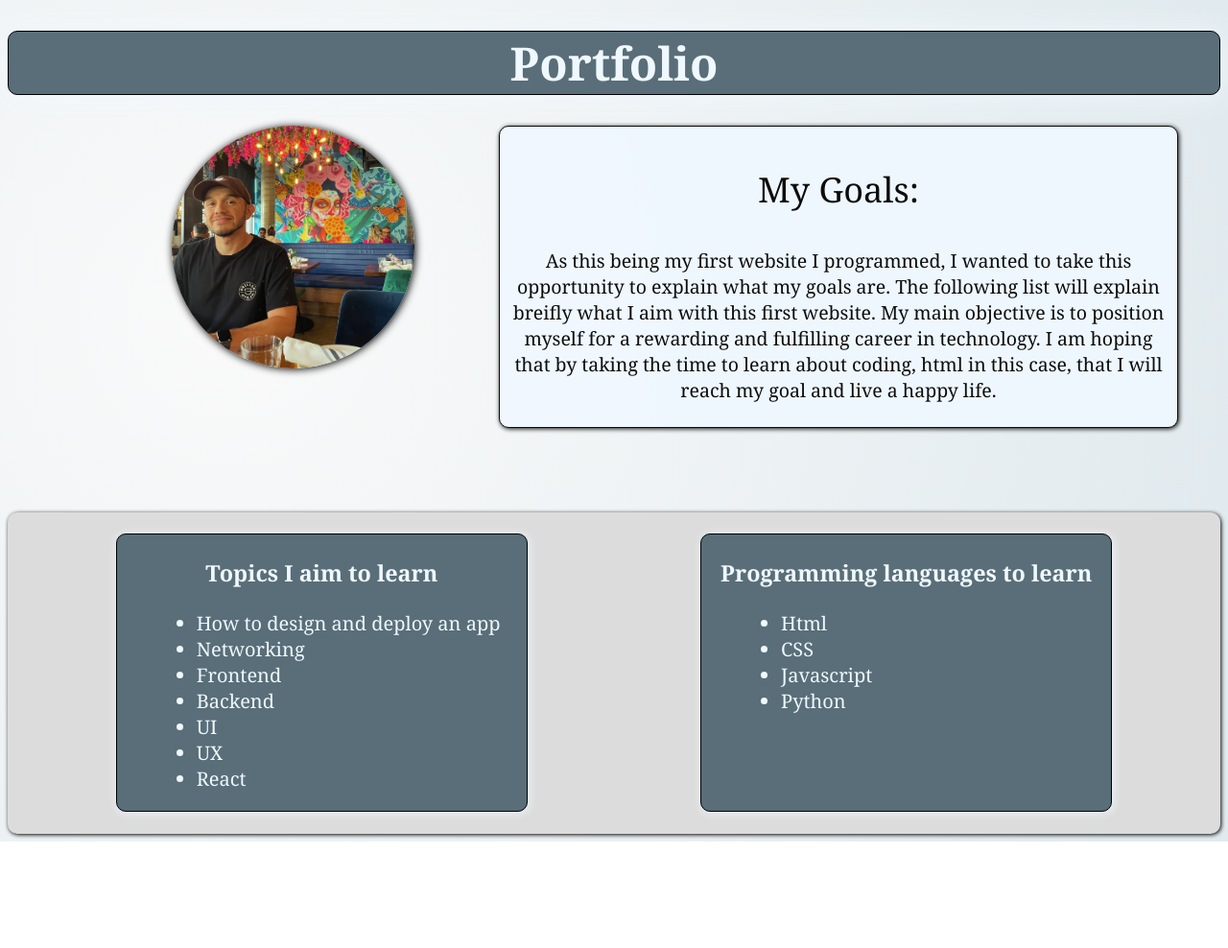
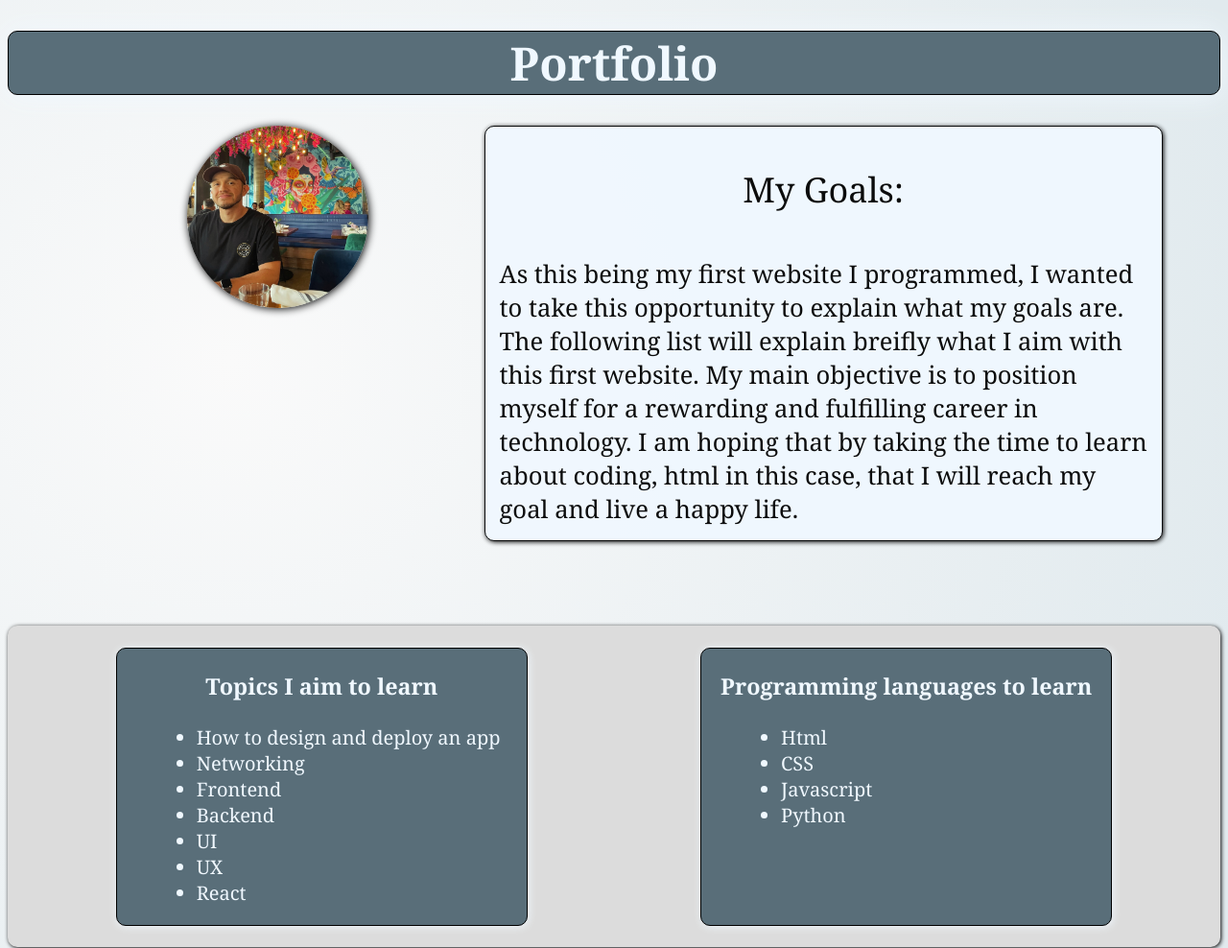
Before and after one commit to Anthony2294/Portfolio-Site, a plain HTML site: page index.html in a window 1280 px wide. Shown: the top 988 px of the page at 96% size. Before the commit the page ends 877 px from the top, so only its background shows below. Drawn offline with Linux system fonts and the light colour scheme.

Commit message:
Updated the CSS again tnight

```diff
--- a/style.css
+++ b/style.css
@@ -78,6 +78,7 @@ p {
     border-radius: 10px;
     box-shadow: 1px 1px 5px;
 
+
 }
 
 
@@ -98,16 +99,22 @@ p {
 
 
 .goaltext {
-    text-align: center;
+
+    margin: auto;
+    width: auto;
+    padding: 10px;
+    font-size: 160%;
+
 
 }
 
 
 .pic {
-    width: 20%;
-    height: 20%;
+
+    width: 15%;
+    height: 10%;
     margin-left: 10%;
-   border-radius: 65%;
+    border-radius: 65%;
     box-shadow: 1px 1px 8px;
 
 }
```
